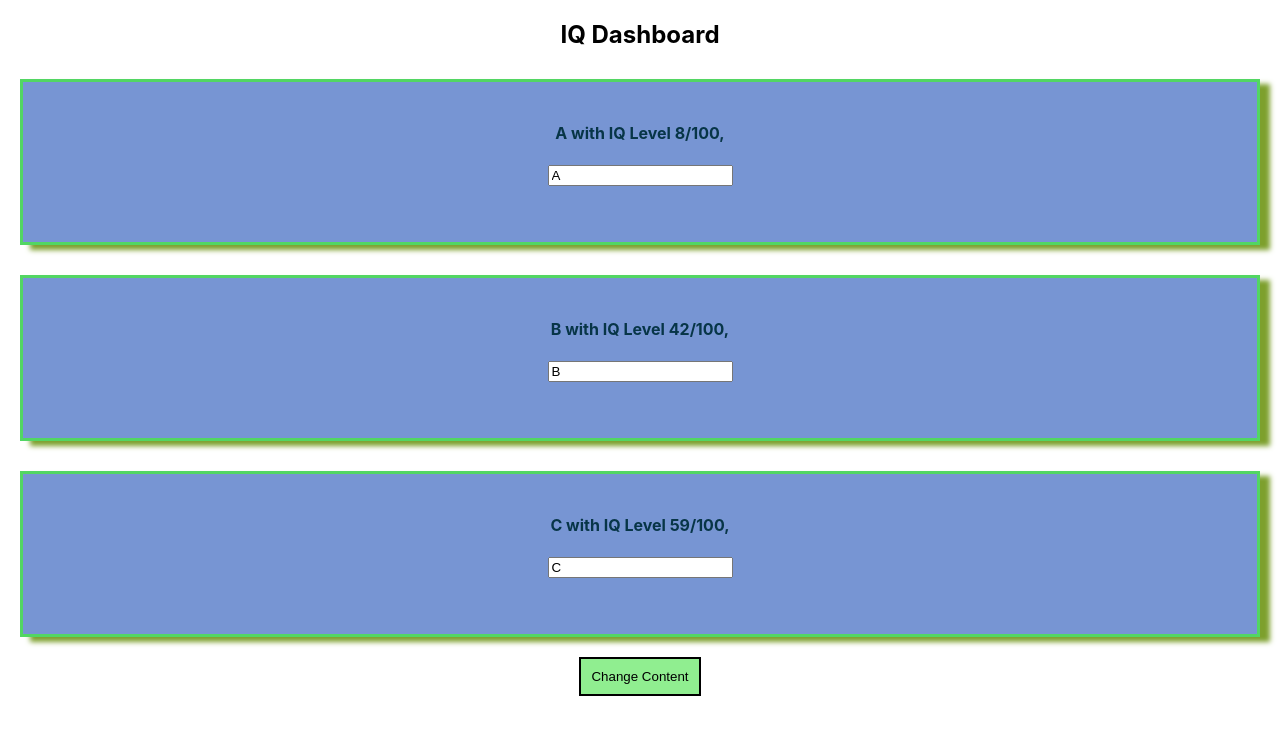
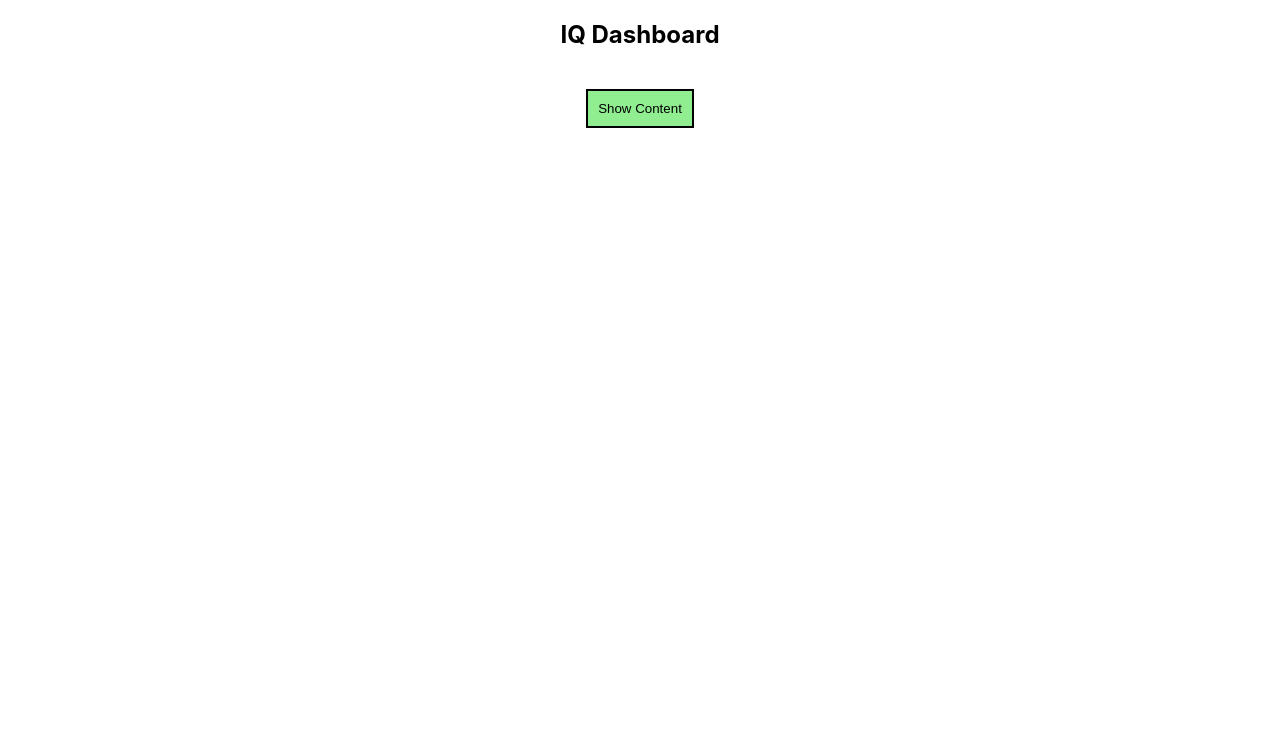
Before and after one commit to priyodas12/react-learning-v1, a React (Create React App) app: page / in a window 1280 px wide. Shown: the top 734 px of the page. Built offline with nearby package versions, Linux system fonts and the light colour scheme.

Commit message:
change-014

```diff
--- a/src/App.js
+++ b/src/App.js
@@ -15,7 +15,8 @@ export default class App extends Component {
         { name: "A", age: 24 },
         { name: "B", age: 44 },
         { name: "C", age: 84 }
-      ]
+      ],
+      showHuman: true
     }
 
     this.handleEvent = this.handleEvent.bind(this)
@@ -37,7 +38,7 @@ export default class App extends Component {
   handleEvent() { }
 
   // Class Properties (Stage 3 Proposal)
-  iqChnageHandler = (newName) => {
+  iqChangeHandler = (newName) => {
 
     this.setState(
       {
@@ -62,6 +63,11 @@ export default class App extends Component {
       }
     )
   }
+  showContentHandler = (e) => {
+    console.log(e.target);
+    const nowShow = this.state.showHuman;
+    this.setState({ showHuman: !nowShow });
+  }
 
   render() {
     const btnStyle = {
@@ -76,23 +82,31 @@ export default class App extends Component {
     return (
       <div className="App">
         <h2>IQ Dashboard</h2>
+        <button
+          onClick={this.showContentHandler}
+          style={btnStyle}
+        >
+          Show Content
+        </button>
+        { this.props.showHuman === true ?
+          <div>
             <Human
               name={this.state.humans[0].name}
               age={this.state.humans[0].age}
-          click={this.iqChnageHandler.bind(this, "D")}>
+            //click={this.iqChangeHandler.bind(this, "D")}
+            >
             </Human>
             <Human
               name={this.state.humans[1].name}
               age={this.state.humans[1].age}
-          changed={this.nameChangeHandler}>
+            // changed={this.nameChangeHandler}
+            >
             </Human>
             <Human name={this.state.humans[2].name} age={this.state.humans[2].age}></Human>
-        <button
-          onClick={this.iqChnageHandler.bind(this, "E")}
-          style={btnStyle}
-        >
-          Change Content
-         </button>
+          </div>
+          : null
+        }
+
       </div>
     )
   }
```
Lines whose indentation alone changed are shown as unchanged.
